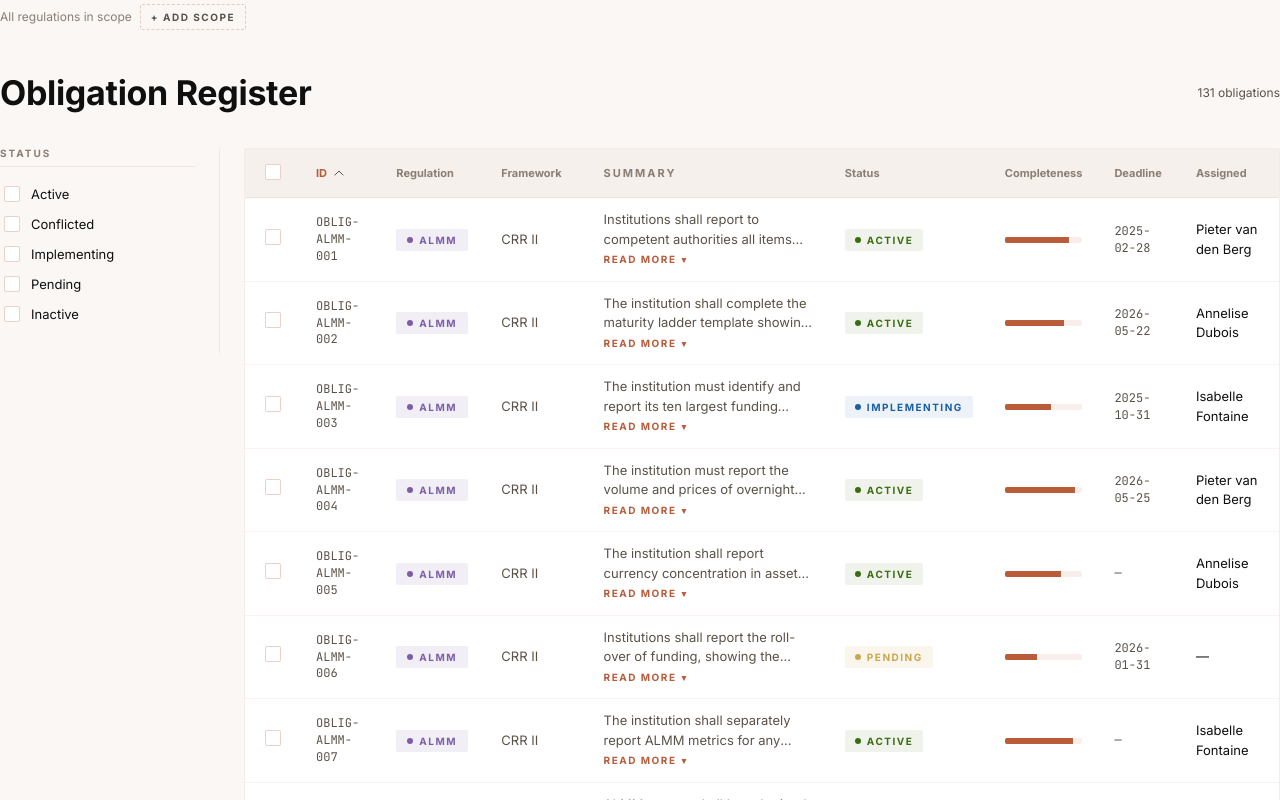
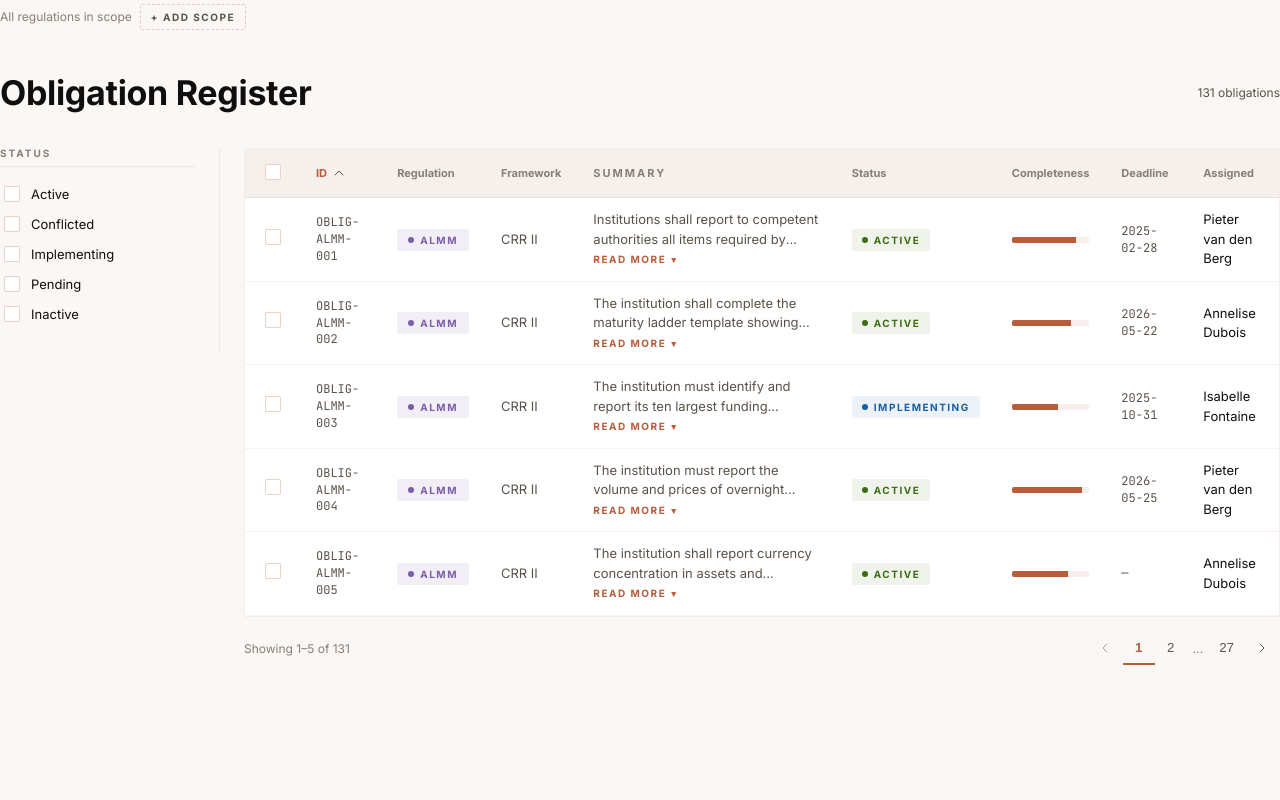
Before and after one commit to dirardm/obligai-current, a Next.js app in the folder web/: page /register in a window 1280 px wide. Shown: the top 800 px of the page. Built offline with nearby package versions, Linux system fonts and the light colour scheme.

Commit message:
register: page size 5

```diff
--- a/web/src/app/(app)/register/page.tsx
+++ b/web/src/app/(app)/register/page.tsx
@@ -10,7 +10,7 @@ import StatusBadge from "@/components/product/StatusBadge";
 import CompletenessBar from "@/components/product/CompletenessBar";
 import Icon from "@/components/ui/Icon";
 
-const PAGE_SIZE = 20;
+const PAGE_SIZE = 5;
 const SUMMARY_CLAMP_AT = 140;
 
 type SortCol = "id" | "regulationId" | "framework" | "status" | "completeness" | "deadline" | "assignedTo";
```
